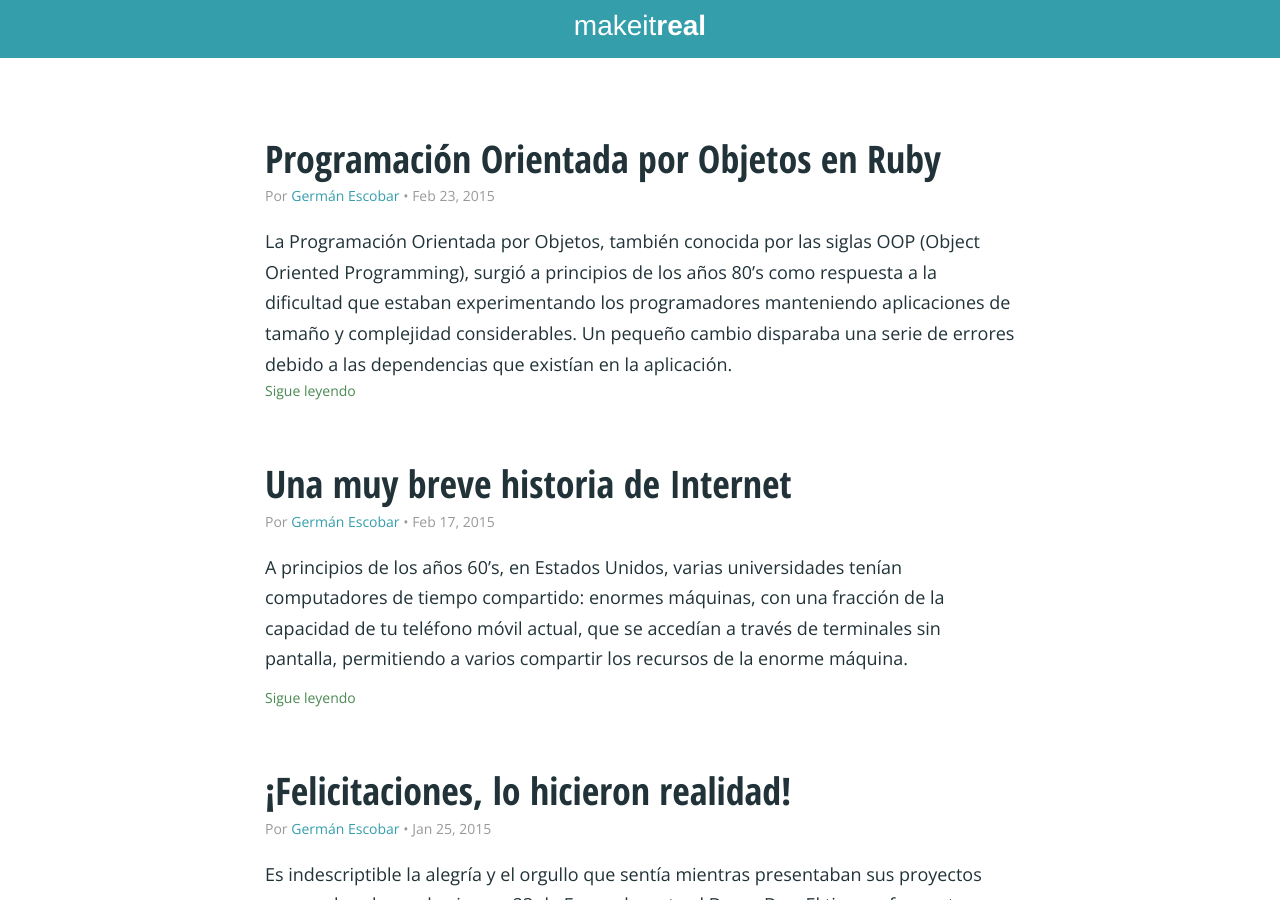
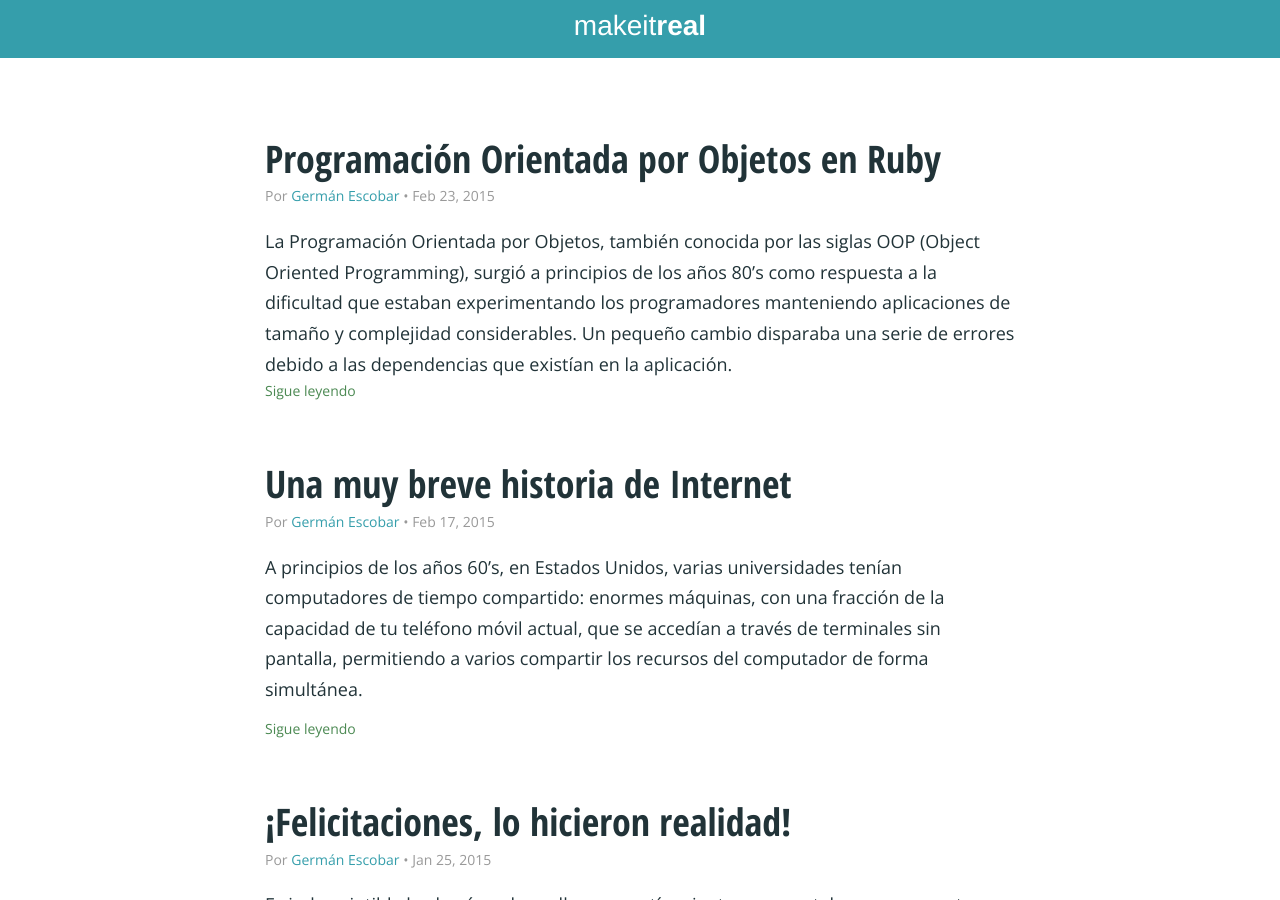
Before and after one commit to simonhoyos/blog, a Jekyll site: the page built from blog.html, in a window 1280 px wide and 900 px high. Built offline with Jekyll 4.4.1, drawn with Linux system fonts in a browser that asks for light colours; nearby versions of some CDN libraries; comment, search, counter and statistics services are not loaded; a style sheet for code colours, icons or effects is not loaded.

Commit message:
Small improvement to post "Historia de Internet"

```diff
--- a/_posts/2015-02-17-una-breve-historia-de-internet.markdown
+++ b/_posts/2015-02-17-una-breve-historia-de-internet.markdown
@@ -5,7 +5,7 @@ date:   2015-02-17 17:40:58
 author: Germán Escobar
 ---
 
-A principios de los años 60’s, en Estados Unidos, varias universidades tenían computadores de tiempo compartido: enormes máquinas, con una fracción de la capacidad de tu teléfono móvil actual, que se accedían a través de terminales sin pantalla, permitiendo a varios compartir los recursos de la enorme máquina.
+A principios de los años 60’s, en Estados Unidos, varias universidades tenían computadores de tiempo compartido: enormes máquinas, con una fracción de la capacidad de tu teléfono móvil actual, que se accedían a través de terminales sin pantalla, permitiendo a varios compartir los recursos del computador de forma simultánea.
 
 <img src="/images/mainframe3.jpg" alt="Screenshots" class="photo">
 
```
